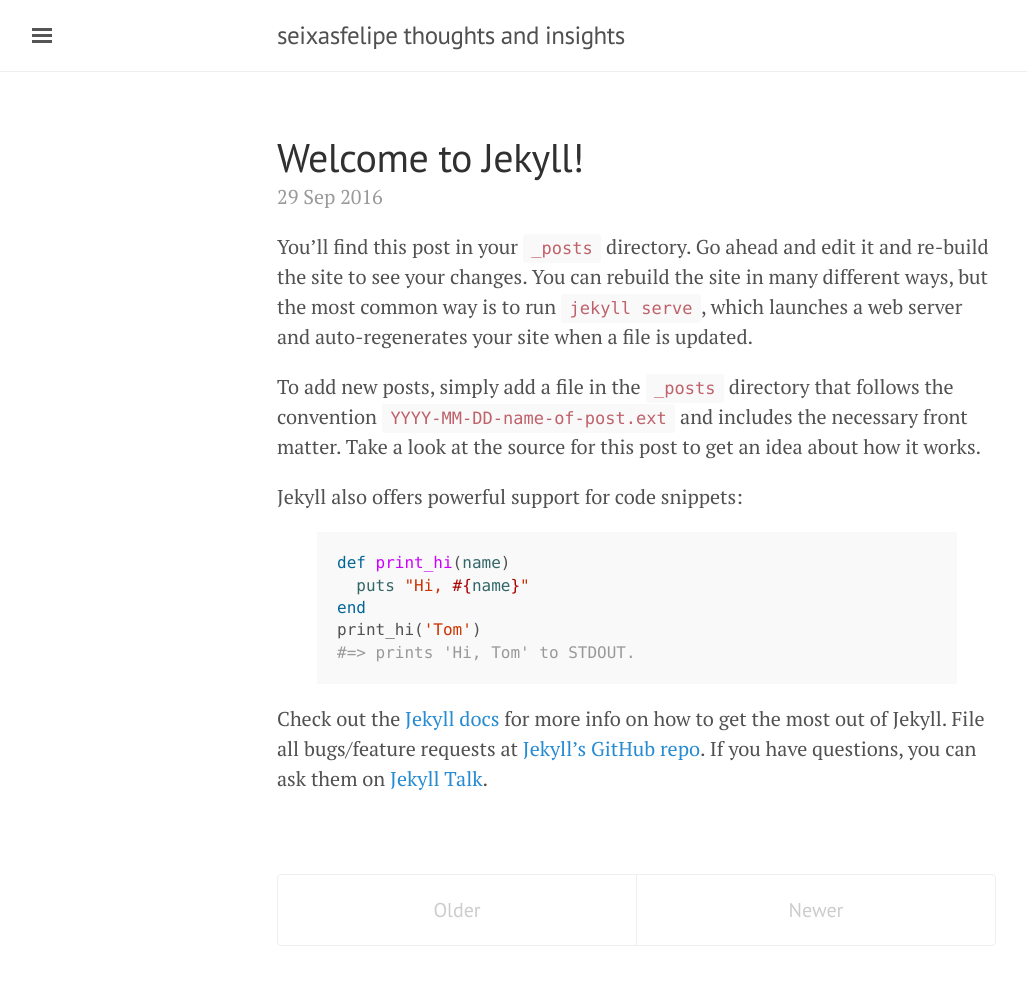
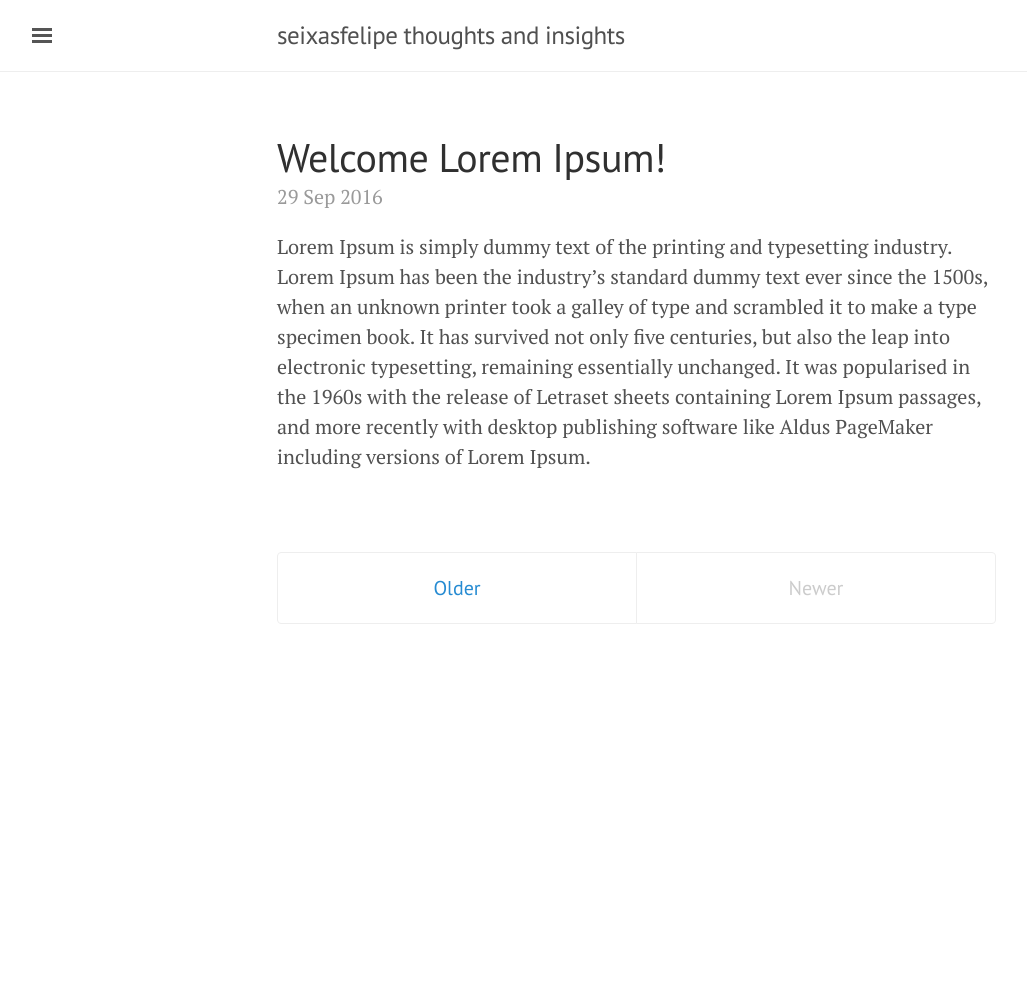
Before and after one commit to seixasfelipe/seixasfelipe.github.io, a Jekyll site: the page built from index.html, in a window 1280 px wide. Shown: the whole page, without its empty margins (3-1030 px from the left). Built offline with Jekyll 4.4.1, drawn with Linux system fonts in a browser that asks for light colours; the list of posts is cut into pages by our own code; after the commit the page ends 900 px from its top, so only the background shows below that.

Commit message:
add pagination

```diff
--- a/Gemfile
+++ b/Gemfile
@@ -19,6 +19,7 @@
 # gem "github-pages", group: :jekyll_plugins
 
 # If you have any plugins, put them here!
-# group :jekyll_plugins do
+group :jekyll_plugins do
 #   gem "jekyll-github-metadata", "~> 1.0"
-# end
+    gem "jekyll-paginate"
+end
--- a/_config.yml
+++ b/_config.yml
@@ -24,7 +24,7 @@
 url: "http://seixasfelipe.github.io" # the base hostname & protocol for your site
 twitter_username: seixasfelipe
 github_username:  seixasfelipe
-# paginate:            5
+paginate:            1
 
 # Permalinks
 #
--- a/_includes/sidebar.html
+++ b/_includes/sidebar.html
@@ -35,7 +35,13 @@
 
   <div class="sidebar-item">
     <p>
+      {{ site.author.name }}
+    </p>
+    <p>
       &copy; {{ site.time | date: '%Y' }}. All rights reserved.
+    </p>
+    <p>
+      Theme by <a href="http://lanyon.getpoole.com" target="_blank">Lanyon</a>
     </p>
   </div>
 </div>
--- /dev/null
+++ b/_posts/2016-09-29-welcome-post.markdown
@@ -0,0 +1,13 @@
+---
+layout: post
+title:  "Welcome Lorem Ipsum!"
+date:   2016-09-29 12:02:51 -0400
+categories:
+---
+Lorem Ipsum is simply dummy text of the printing and typesetting industry. Lorem Ipsum has been the industry's standard dummy text ever since the 1500s, when an unknown printer took a galley of type and scrambled it to make a type specimen book. It has survived not only five centuries, but also the leap into electronic typesetting, remaining essentially unchanged. It was popularised in the 1960s with the release of Letraset sheets containing Lorem Ipsum passages, and more recently with desktop publishing software like Aldus PageMaker including versions of Lorem Ipsum.
+
+It is a long established fact that a reader will be distracted by the readable content of a page when looking at its layout. The point of using Lorem Ipsum is that it has a more-or-less normal distribution of letters, as opposed to using 'Content here, content here', making it look like readable English. Many desktop publishing packages and web page editors now use Lorem Ipsum as their default model text, and a search for 'lorem ipsum' will uncover many web sites still in their infancy. Various versions have evolved over the years, sometimes by accident, sometimes on purpose (injected humour and the like).
+
+Contrary to popular belief, Lorem Ipsum is not simply random text. It has roots in a piece of classical Latin literature from 45 BC, making it over 2000 years old. Richard McClintock, a Latin professor at Hampden-Sydney College in Virginia, looked up one of the more obscure Latin words, consectetur, from a Lorem Ipsum passage, and going through the cites of the word in classical literature, discovered the undoubtable source. Lorem Ipsum comes from sections 1.10.32 and 1.10.33 of "de Finibus Bonorum et Malorum" (The Extremes of Good and Evil) by Cicero, written in 45 BC. This book is a treatise on the theory of ethics, very popular during the Renaissance. The first line of Lorem Ipsum, "Lorem ipsum dolor sit amet..", comes from a line in section 1.10.32.
+
+The standard chunk of Lorem Ipsum used since the 1500s is reproduced below for those interested. Sections 1.10.32 and 1.10.33 from "de Finibus Bonorum et Malorum" by Cicero are also reproduced in their exact original form, accompanied by English versions from the 1914 translation by H. Rackham.
--- a/index.html
+++ b/index.html
@@ -4,7 +4,7 @@
 ---
 
 <div class="posts">
-  {% for post in site.posts %}
+  {% for post in paginator.posts %}
   <div class="post">
     <h1 class="post-title">
       <a href="{{ post.url | prepend: site.baseurl }}">
@@ -14,7 +14,7 @@
 
     <span class="post-date">{{ post.date | date_to_string }}</span>
 
-    {{ post.content }}
+    {{ post.excerpt }}
   </div>
   {% endfor %}
 </div>
```
Also changed, not shown: Gemfile.lock.
